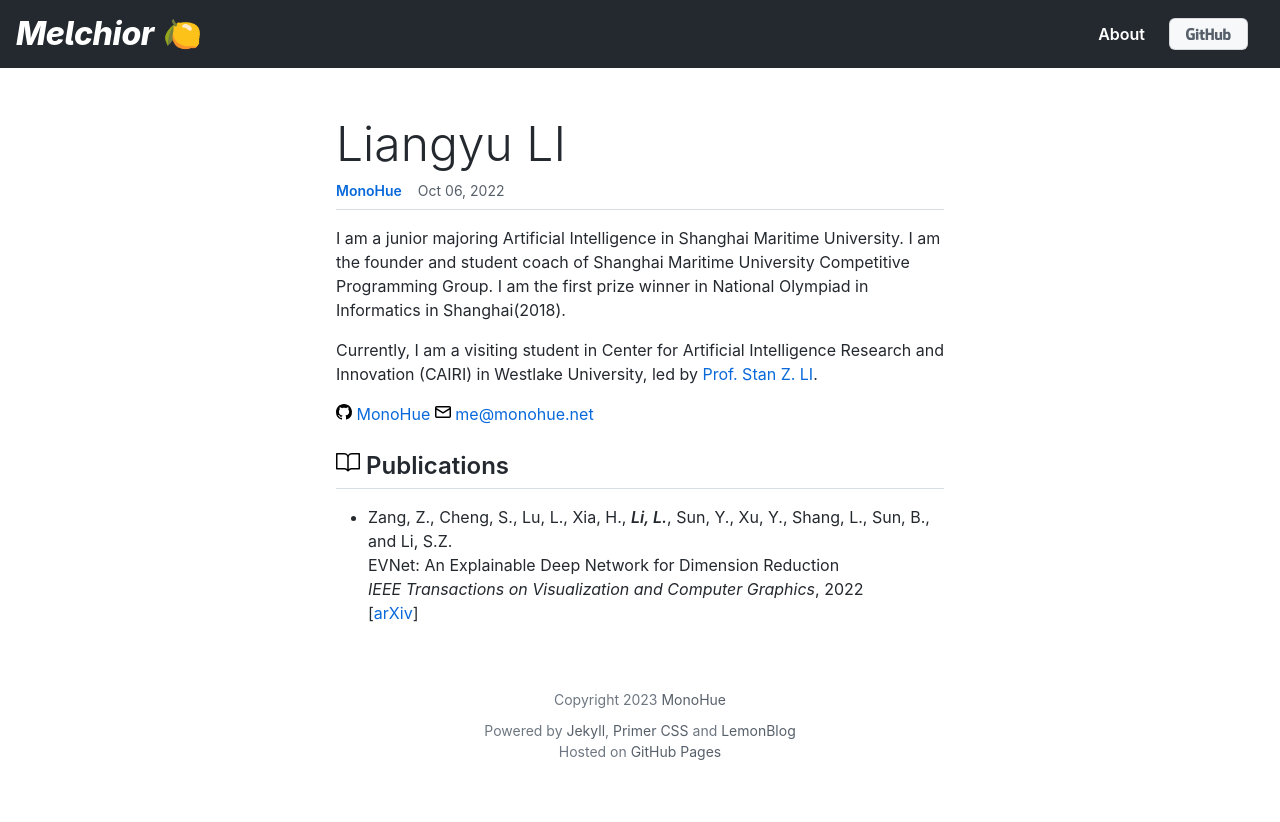
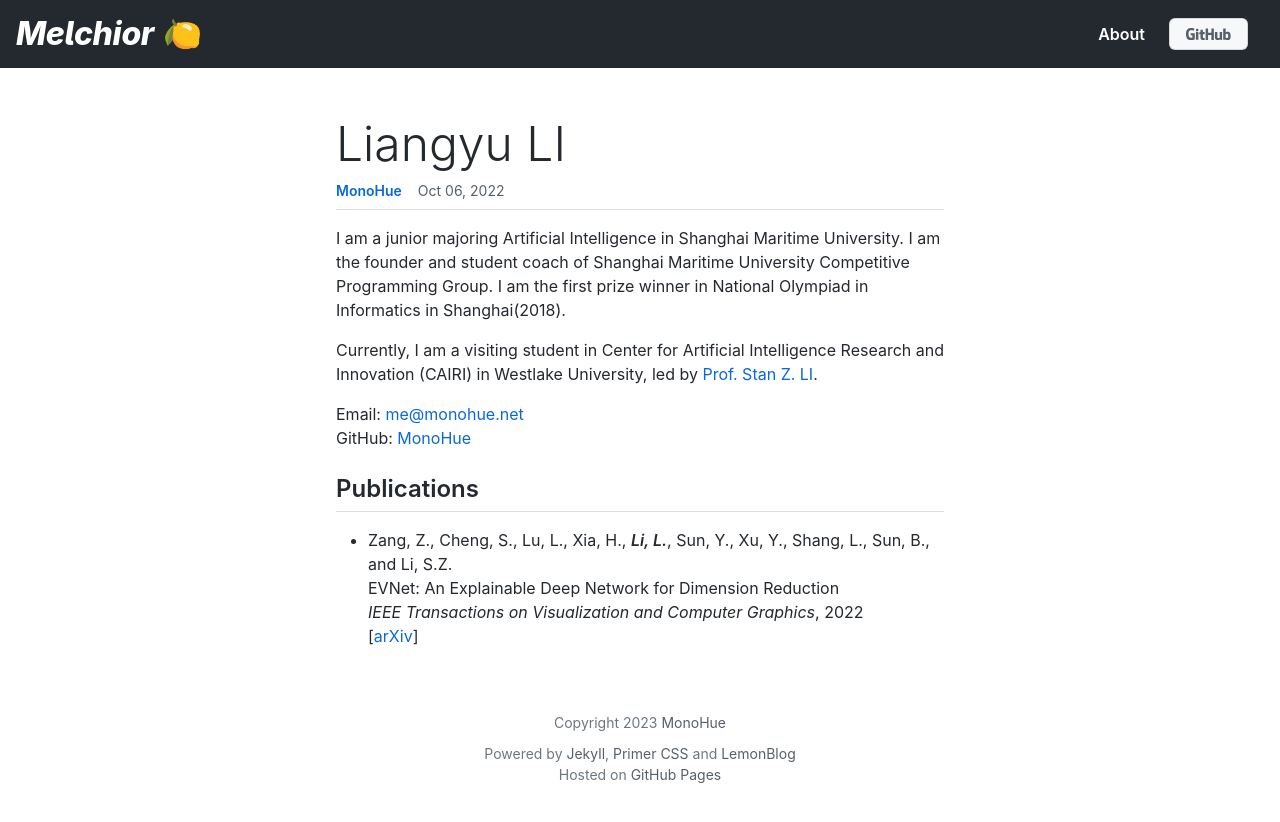
Before and after one commit to MonoHue/Melchior, a Jekyll site: the page built from docs/_posts/2022-10-06-monohue.md, in a window 1280 px wide. Shown: the top 822 px of the page. Built offline with Jekyll 4.4.1, drawn with Linux system fonts in a browser that asks for light colours.

Commit message:
Revert "ADD Octicons"
This reverts commit 793fa7591247cd848d148f2960789b32499d4b29.

```diff
--- a/docs/_posts/2022-10-06-monohue.md
+++ b/docs/_posts/2022-10-06-monohue.md
@@ -11,10 +11,10 @@ I am a junior majoring Artificial Intelligence in Shanghai Maritime University.
 
 Currently, I am a visiting student in Center for Artificial Intelligence Research and Innovation (CAIRI) in Westlake University, led by [Prof. Stan Z. LI](https://en.westlake.edu.cn/faculty/stanz-li.html).
 
-[<svg xmlns="http://www.w3.org/2000/svg" viewBox="0 0 16 16" width="16" height="16"><path d="M8 0c4.42 0 8 3.58 8 8a8.013 8.013 0 01-5.45 7.59c-.4.08-.55-.17-.55-.38 0-.27.01-1.13.01-2.2 0-.75-.25-1.23-.54-1.48 1.78-.2 3.65-.88 3.65-3.95 0-.88-.31-1.59-.82-2.15.08-.2.36-1.02-.08-2.12 0 0-.67-.22-2.2.82-.64-.18-1.32-.27-2-.27-.68 0-1.36.09-2 .27-1.53-1.03-2.2-.82-2.2-.82-.44 1.1-.16 1.92-.08 2.12-.51.56-.82 1.28-.82 2.15 0 3.06 1.86 3.75 3.64 3.95-.23.2-.44.55-.51 1.07-.46.21-1.61.55-2.33-.66-.15-.24-.6-.83-1.23-.82-.67.01-.27.38.01.53.34.19.73.9.82 1.13.16.45.68 1.31 2.69.94 0 .67.01 1.3.01 1.49 0 .21-.15.45-.55.38A7.995 7.995 0 010 8c0-4.42 3.58-8 8-8z"></path></svg> MonoHue](https://github.com/MonoHue)
-[<svg xmlns="http://www.w3.org/2000/svg" viewBox="0 0 16 16" width="16" height="16"><path d="M1.75 2h12.5c.966 0 1.75.784 1.75 1.75v8.5A1.75 1.75 0 0114.25 14H1.75A1.75 1.75 0 010 12.25v-8.5C0 2.784.784 2 1.75 2zM1.5 12.251c0 .138.112.25.25.25h12.5a.25.25 0 00.25-.25V5.809L8.38 9.397a.75.75 0 01-.76 0L1.5 5.809v6.442zm13-8.181v-.32a.25.25 0 00-.25-.25H1.75a.25.25 0 00-.25.25v.32L8 7.88z"></path></svg> me@monohue.net](mailto:me@monohue.net)
+Email: [me@monohue.net](mailto:me@monohue.net)
+GitHub: [MonoHue](https://github.com/MonoHue)
 
-## <svg xmlns="http://www.w3.org/2000/svg" viewBox="0 0 24 24" width="24" height="24"><path d="M0 3.75A.75.75 0 01.75 3h7.497c1.566 0 2.945.8 3.751 2.014A4.495 4.495 0 0115.75 3h7.5a.75.75 0 01.75.75v15.063a.752.752 0 01-.755.75l-7.682-.052a3 3 0 00-2.142.878l-.89.891a.75.75 0 01-1.061 0l-.902-.901a2.996 2.996 0 00-2.121-.879H.75a.75.75 0 01-.75-.75zm12.75 15.232a4.503 4.503 0 012.823-.971l6.927.047V4.5h-6.75a3 3 0 00-3 3zM11.247 7.497a3 3 0 00-3-2.997H1.5V18h6.947c1.018 0 2.006.346 2.803.98z"></path></svg> Publications
+## Publications
 
 [//]: # (style - IEEE proceedings)
 
```
